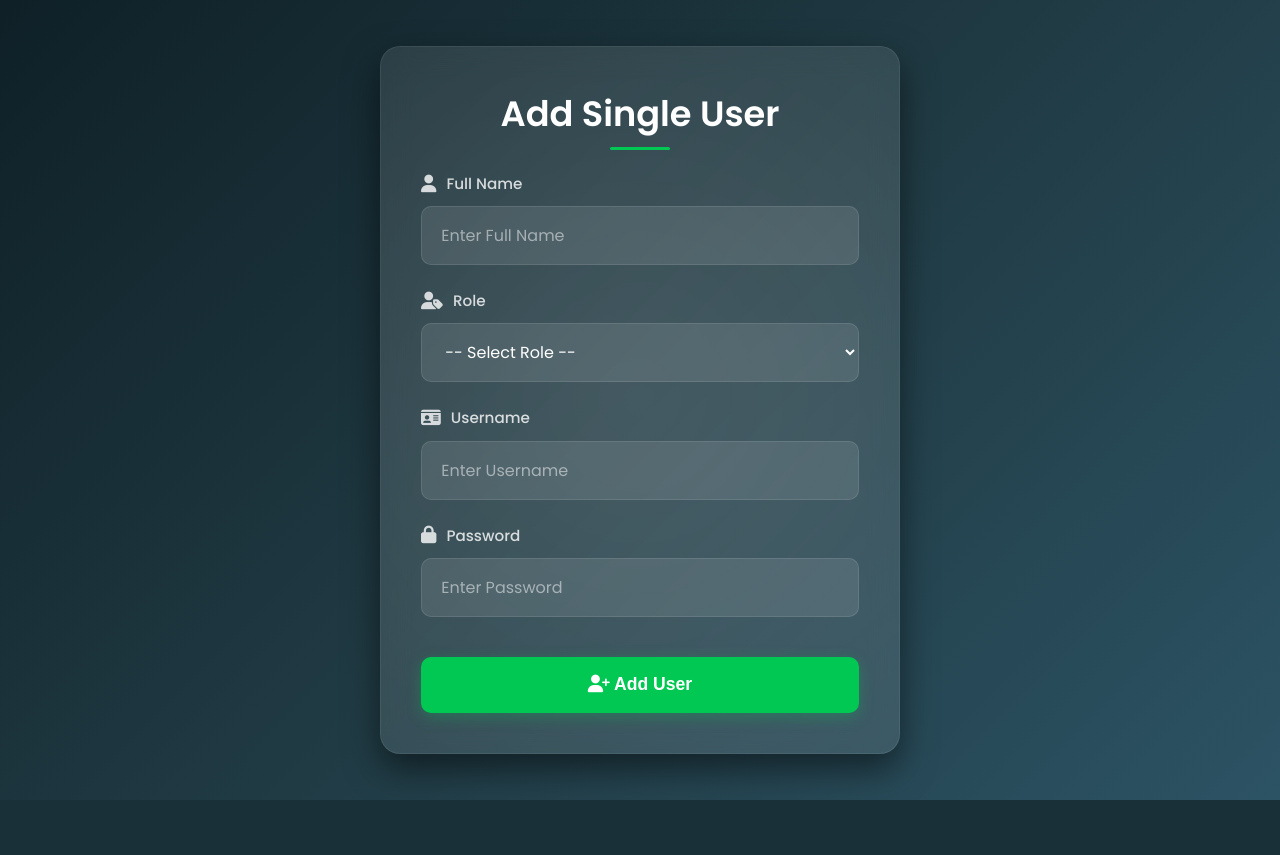
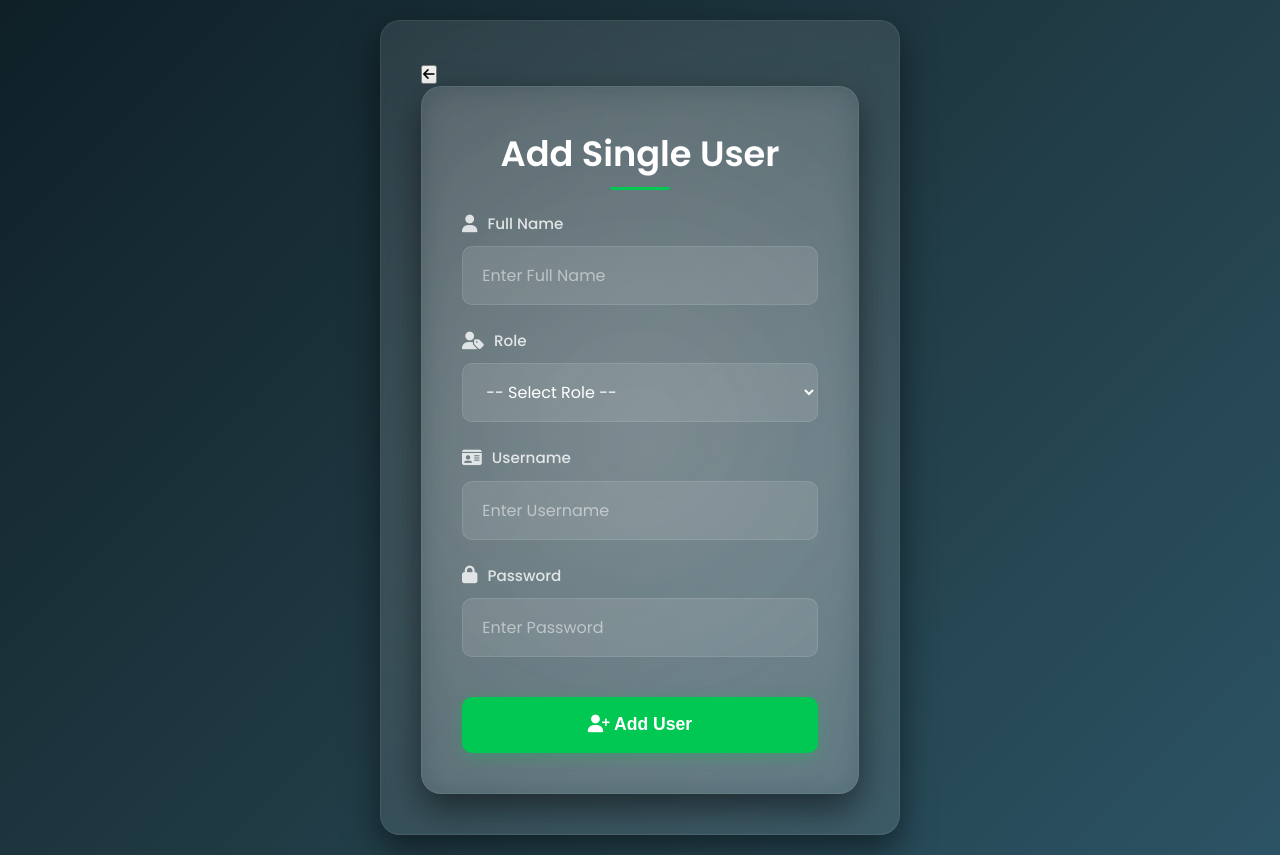
Before and after one commit to Mayurhr/digital-attendance, a Flask app: page /admin/add-user in a window 1280 px wide. Before the commit the page ends 800 px from the top, so only its background shows below. Run offline with Flask 3, Linux system fonts and the light colour scheme; the visitor is signed in with stand-in values (Sample User, id 1); some libraries are stand-ins or nearby versions.

Commit message:
Update by adding back button in add.html

```diff
--- a/templates/add.html
+++ b/templates/add.html
@@ -266,6 +266,11 @@
 
 <body>
 
+   <div class="form-container">
+    <button class="back-btn" onclick="goBack()">
+      <i class="fas fa-arrow-left"></i>
+    </button>
+
   <div class="form-container">
     <h1>Add Single User</h1>
     <form method="post" action="/admin/add-user" enctype="multipart/form-data" onsubmit="showPopup(event)">
```
